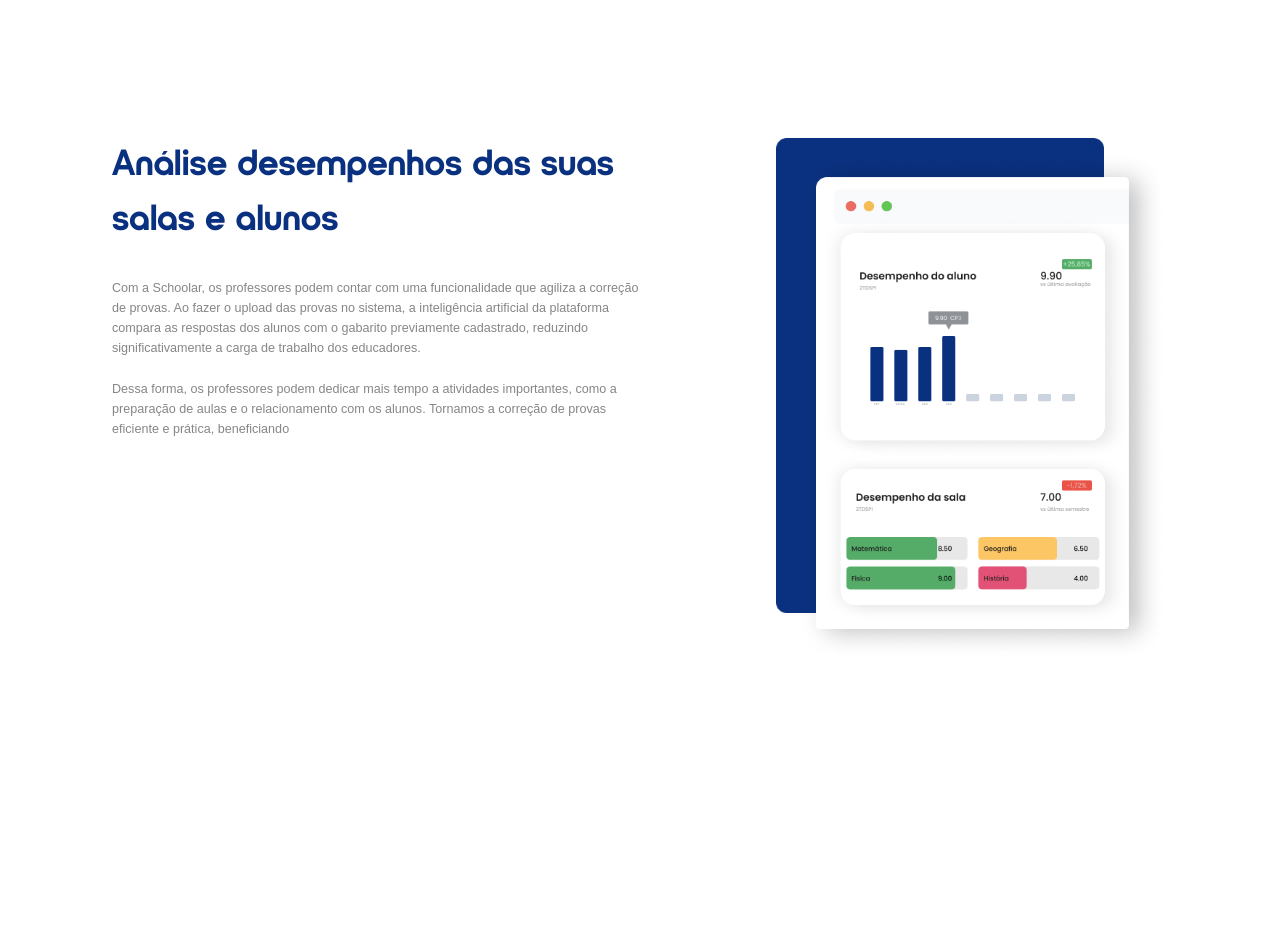
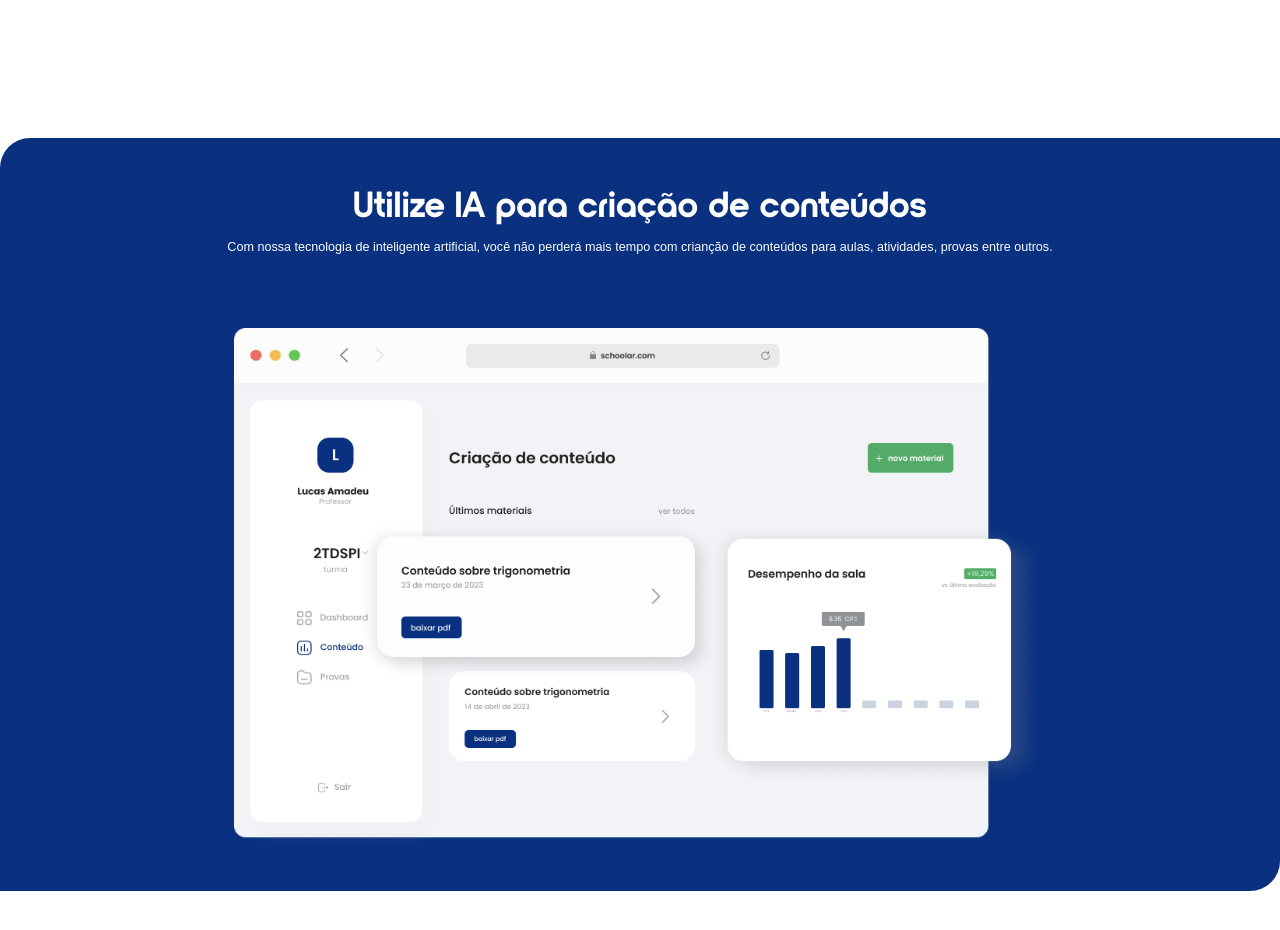
Before and after one commit to Challenge2023/schoolar-frontend, a React (Vite) app: page / in a window 1280 px wide. Shown: the part 1560-2490 px from the top of the page. Before the commit the page ends 2221 px from the top, so only its background shows below. Built offline with nearby package versions, Linux system fonts and the light colour scheme.

Commit message:
Content Section implementada

```diff
--- a/src/pages/landingPage/components/baseSection/style.js
+++ b/src/pages/landingPage/components/baseSection/style.js
@@ -4,11 +4,13 @@ export const BaseSectionContainer = styled.section`
     display: grid;
     grid-template-columns: 1fr 1fr;
     width: 100%;
+    padding: 0 8rem;
 
     @media(max-width: 768px) {
         display: flex;
         flex-direction: column;
         gap: 4rem;
+        padding: 0 3rem;
         align-items: center;
     }
 `
--- /dev/null
+++ b/src/pages/landingPage/components/contentSection/index.jsx
@@ -0,0 +1,29 @@
+import PropTypes from 'prop-types';
+import { ContentSectionContainer, ImageContainer, TextsContainer } from './style';
+import { RegularText, TitleText } from "../../../../styles/typograph";
+
+export function ContentSection({ title, desc, image, animation }) {
+    return (
+        <ContentSectionContainer data-aos={animation}>
+            <TextsContainer>
+                <TitleText color="base-white" weight="700" fontSize="title-l">
+                    {title}
+                </TitleText>
+                <RegularText color="base-background" weight="300" fontSize="text-s">
+                    {desc}
+                </RegularText>
+            </TextsContainer>
+
+            <ImageContainer>
+                <img src={image} alt="image" />
+            </ImageContainer>
+        </ContentSectionContainer>
+    )
+}
+
+ContentSection.propTypes = {
+    title: PropTypes.string,
+    desc: PropTypes.string,
+    image: PropTypes.string,
+    animation: PropTypes.string.isRequired,
+};
--- /dev/null
+++ b/src/pages/landingPage/components/contentSection/style.js
@@ -0,0 +1,36 @@
+import styled from 'styled-components'
+
+export const ContentSectionContainer = styled.section`
+    background-color: ${({ theme }) => theme.colors['brand-blue']};
+    border-radius: 30px 0 30px 0;
+    display: flex;
+    flex-direction: column;
+    align-items: center;
+    gap: 5rem;
+    padding: 3rem;
+`
+
+export const TextsContainer = styled.div`
+    display: flex;
+    flex-direction: column;
+    text-align: center;
+    gap: 0.2rem;
+
+    @media(max-width: 768px) {
+        gap: 0.5rem;
+    }
+`
+
+export const ImageContainer = styled.div`
+    display: flex;
+
+    img {
+        max-width: 58rem;
+    }
+
+    @media(max-width: 768px) {
+        img {
+            max-width: 20rem;
+        }
+    }
+`
--- a/src/pages/landingPage/index.jsx
+++ b/src/pages/landingPage/index.jsx
@@ -5,6 +5,7 @@ import Analytics from "../../assets/analytics.png"
 import Upload from "../../assets/upload-test.png"
 import Content from "../../assets/content-helper.png"
 import { BaseSection } from "./components/baseSection";
+import { ContentSection } from "./components/contentSection";
 
 export function LandingPage() {
 
@@ -59,6 +60,16 @@ export function LandingPage() {
                                 animation={item.animation}
                             />
                         )
+                    } else {
+                        return (
+                            <ContentSection
+                                key={index}
+                                title={item.title}
+                                desc={item.desc}
+                                image={item.image}
+                                animation={item.animation}
+                            />
+                        )
                     }
                 })}
             </BaseSectionContainer>
--- a/src/pages/landingPage/style.js
+++ b/src/pages/landingPage/style.js
@@ -11,10 +11,8 @@ export const BaseSectionContainer = styled.section`
   display: flex;
   flex-direction: column;
   gap: 18.5rem 0px;
-  padding: 0 8rem;
 
   @media(max-width: 768px) {
     gap: 12rem 0px;
-    padding: 0 3rem;
   }
 `
```
